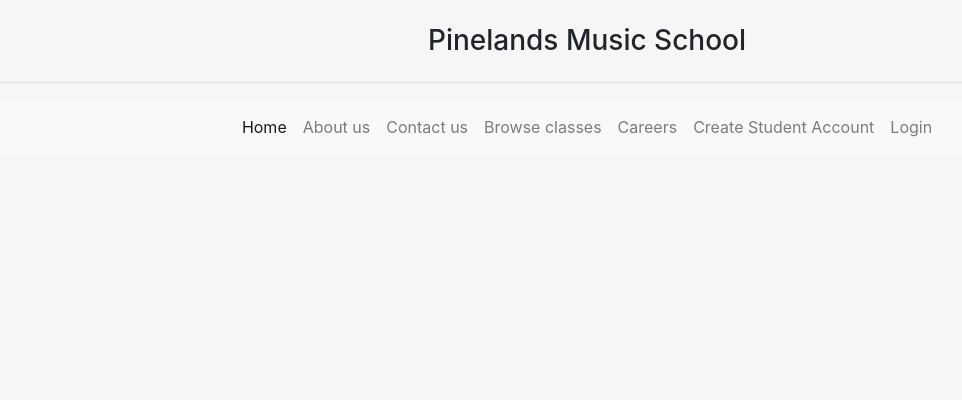
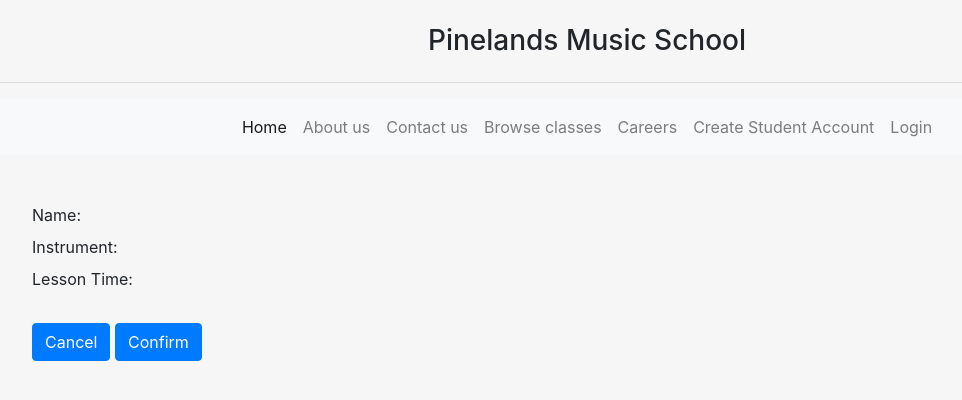
Before and after one commit to koop011/IFB299_piped_piper, a Django app: page /browse/lessonConfirm/ in a window 1280 px wide. Shown: the top 400 px of the page, without its empty margins (53-1015 px from the left). Run offline with Django 3.2, Linux system fonts and the light colour scheme; some libraries are stand-ins or nearby versions.

Commit message:
commit to swap

```diff
--- a/Project/lessonBooking/views.py
+++ b/Project/lessonBooking/views.py
@@ -167,16 +167,29 @@ def lessonConfirm(request):
     studentModel = apps.get_model('student_account', 'StudentData')
     context = {}
     if request.method == "POST":
-        context['instrument'] = request.POST.get('instruments')
-        studentModel(instrument=context['instrument'])
+
+        # get student name
+        currentstudent = studentModel.objects.filter(FirstName=request.user.first_name)
         print(studentModel.objects.all())
+        first_name = FirstName=request.user.first_name
+        context['FirstName'] = first_name
+        last_name = LastName=request.user.last_name
+        context['LastName'] = last_name
 
-        currentStudent = studentModel.objects.filter(username=request.user.username)
-        first_name = currentStudent.first_name
-        context['FirstName'] = first_name
+        # get lesson time
+        # context['time'] = request.POST.get('start_at')
+        # studentModel(time=context['time'])
+        #
+        # # get instrument
+        # context['instrument'] = request.POST.get('instruments')
+        # studentModel(instrument=context['instrument'])
+        # print(studentModel.objects.all())
+        #
+        # pending_contract = pendingLessonContracts(first_name=first_name, last__name=last__name, instument=instrument, time=time)
+        # pending_contract.save()
 
 
-        currentStudent.firstname
+
 
 
         #
--- a/Project/templates/lessonBooking/lessonConfirm.html
+++ b/Project/templates/lessonBooking/lessonConfirm.html
@@ -1,6 +1,21 @@
 {% extends "header.html" %}
 {% block content %}
 
+    <div class="container">
+        <form id="id_bookLessons" name="bookLessons" method="post" action="/browse/timeBooking/" name="bookLessons">
+            {% csrf_token %}
+            <label>Name:</label>
+            <br>
+            <label>Instrument:</label>
+            <br>
+            <label>Lesson Time:</label>
 
+            <br>
+            <br>
+
+            <button type="submit" class="btn btn-primary">Cancel</button>
+            <button type="submit" class="btn btn-primary">Confirm</button>
+        </form>
+    </div>
 
 {% endblock %}
```
Also changed, not shown: Project/lessonBooking/models.py (+10 -0 lines), Project/lessonBooking/migrations/0007_pendinglessoncontracts.py (added), Project/lessonBooking/migrations/0008_auto_20180527_1718.py (added), Project/student_account/migrations/0003_studentdata_instrument.py (added).
